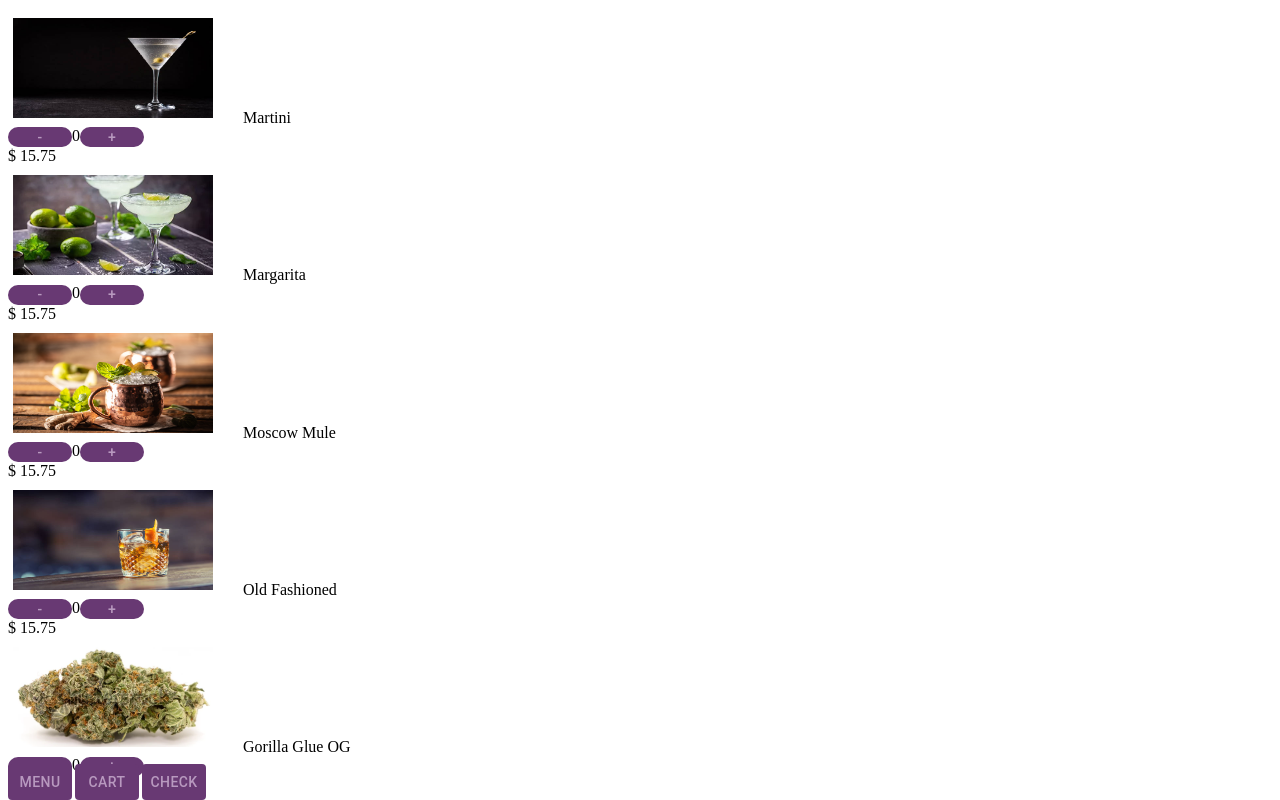
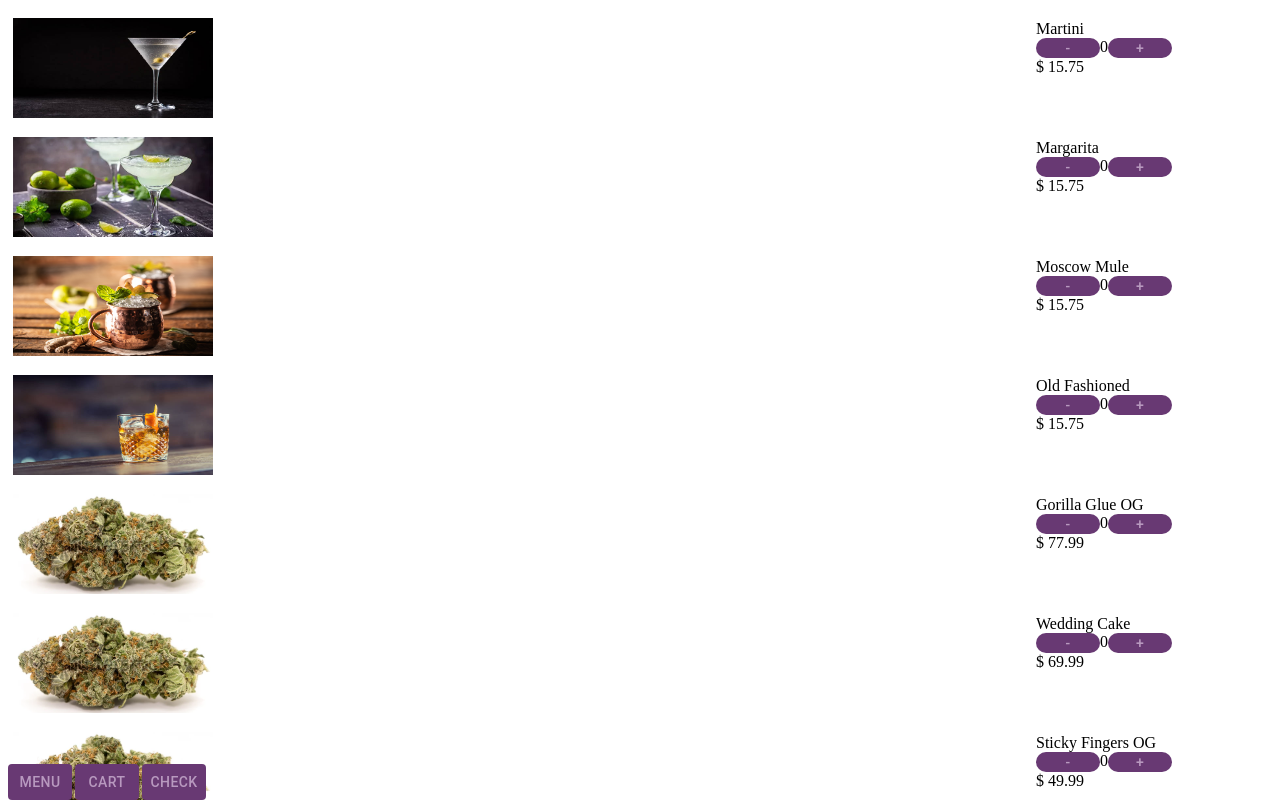
Before and after one commit to magicmitra/MaryJaneLounge, a React (Create React App) app: page / in a window 1280 px wide. Shown: the top 800 px of the page. Built offline with nearby package versions, Linux system fonts and the light colour scheme.

Commit message:
align divs with pic

```diff
--- a/src/components/MenuItem.tsx
+++ b/src/components/MenuItem.tsx
@@ -4,10 +4,25 @@ import Quantity from './Quantity'
 const MenuItem = (props: ProductModel) => {
 
     return (
-        <div>
+        <div style={{
+            position: 'relative'
+        }}>
             <img src={props.img}
-                 style={imageStyle}
+                 style={{
+                    height: 100,
+                    width: 200,
+                    alignSelf: 'left',
+                    marginTop: '10px',
+                    marginBottom: '5px',
+                    marginLeft: '5px',
+                    marginRight: '30px',
+                 }}
             />
+            <div style={{
+                position: 'absolute',
+                right: '100px',
+                top: '12px'
+            }}>
                 {props.name}
                 <Quantity
                     id={props.id}
@@ -18,17 +33,8 @@ const MenuItem = (props: ProductModel) => {
                 />
                 {`$ ${props.price}`}
             </div>
+        </div>
     )
 }
 
-const imageStyle = {
-    height: 100,
-    width: 200,
-    alignSelf: 'left',
-    marginTop: '10px',
-    marginBottom: '5px',
-    marginLeft: '5px',
-    marginRight: '30px'
-}
-
 export default MenuItem
```
Lines whose indentation alone changed are shown as unchanged.
